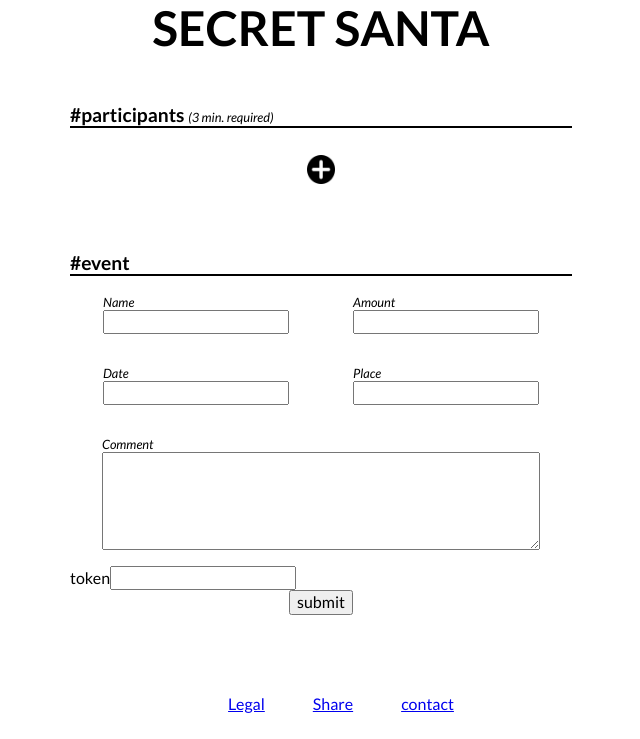
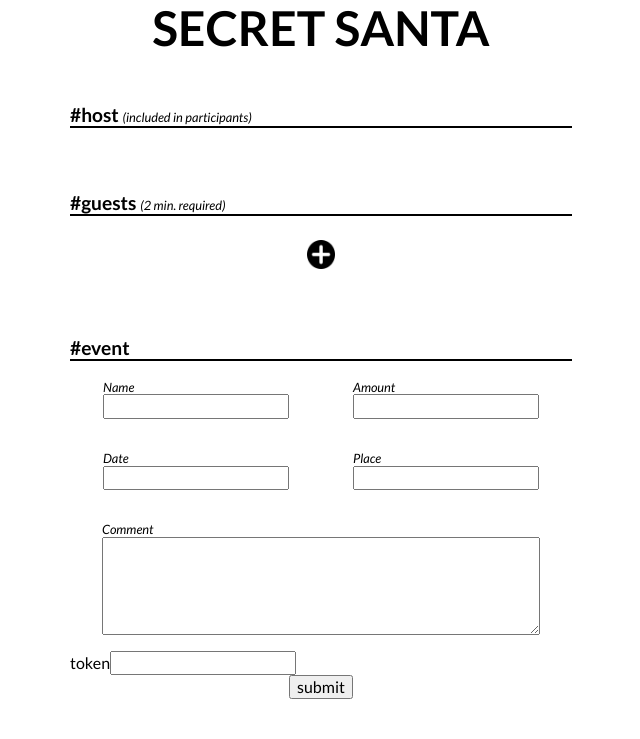
Before and after one commit to Hug0-Drelon/secret-santa, a Symfony app: template templates/main/home.html.twig in a window 1280 px wide. Shown: the part 16-755 px from the top of the page, without its empty margins (319-959 px from the left). Before the commit the page ends 729 px from the top, so only its background shows below. Run offline with Twig, Linux system fonts and the light colour scheme; the template is opened without the code that fills it, so the values that code supplies are empty; form fields are guessed from the names that the template uses; some libraries are stand-ins or nearby versions.

Commit message:
modify html for host and guests

```diff
--- a/templates/main/home.html.twig
+++ b/templates/main/home.html.twig
@@ -3,31 +3,24 @@
 {% block body %}
 
     {{ form_start(form, {'attr': {'novalidate': 'novalidate'}}) }}
-        <h2 class="form-title">
-            #participants <span class="info">(3 min. required)</span>
-        </h2>
-
         {% set participantsNameLabel = form_label(form.participants.vars.prototype.name) %}
         {% set participantsNameWidget = form_widget(form.participants.vars.prototype.name) %}
         {% set participantsEmailLabel = form_label(form.participants.vars.prototype.email) %}
         {% set participantsEmailWidget = form_widget(form.participants.vars.prototype.email) %}
 
-        <div class="form-participants">
+        <h2 class="form-title">
+            #host <span class="info">(included in participants)</span>
+        </h2>
 
-            <template id="participant-form-template">
-                <div class="form-input participant-name">
-                    {% autoescape false %}
-                        {{ participantsNameLabel }}
-                        {{ participantsNameWidget }}
-                    {% endautoescape %}
-                </div>
-                <div class="form-input participant-email">
-                    {% autoescape false %}
-                        {{ participantsEmailLabel }}
-                        {{ participantsEmailWidget }}
-                    {% endautoescape %}
-                </div>
-            </template>
+        <div class="form-host">
+
+        </div>
+
+        <h2 class="form-title">
+            #guests <span class="info">(2 min. required)</span>
+        </h2>
+
+        <div class="form-guests">
 
         </div>
 
@@ -68,6 +61,22 @@
             <button type="submit">submit</button>
         </div>
     {{ form_end(form, {'render_rest': false}) }}
+
+    <template id="participant-form-template">
+        <div class="form-input participant-name">
+            {% autoescape false %}
+                {{ participantsNameLabel }}
+                {{ participantsNameWidget }}
+            {% endautoescape %}
+        </div>
+        <div class="form-input participant-email">
+            {% autoescape false %}
+                {{ participantsEmailLabel }}
+                {{ participantsEmailWidget }}
+            {% endautoescape %}
+        </div>
+    </template>
+
 {% endblock %}
 
 {% block javascripts %}
```
